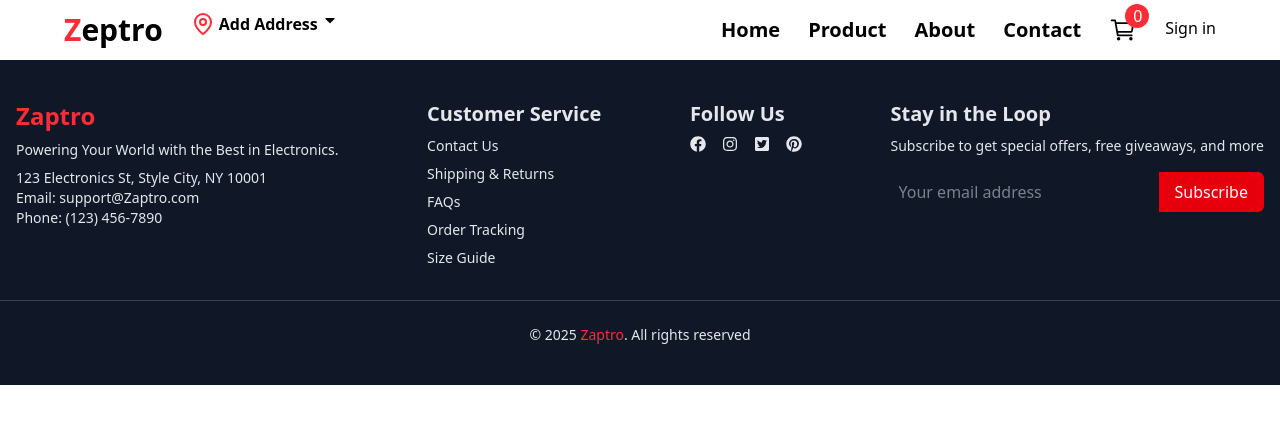
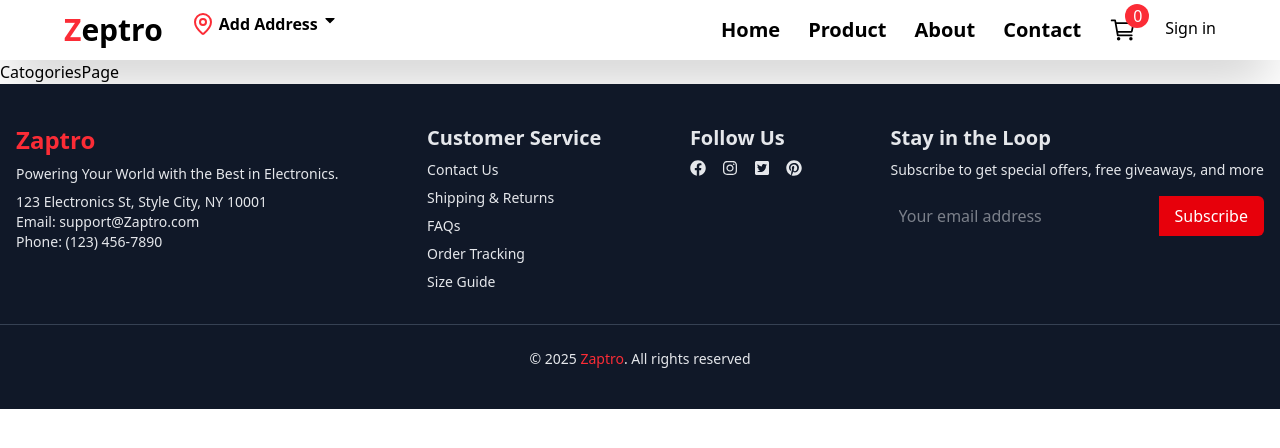
Before and after one commit to mauryahimanshu517/React_Learning, a React (Vite) app in the folder Zaptro/: page /catogories/1 in a window 1280 px wide. Shown: the top 448 px of the page. Built offline with nearby package versions, Linux system fonts and the light colour scheme; no server answers.

Commit message:
new feature

```diff
--- a/Zaptro/src/App.jsx
+++ b/Zaptro/src/App.jsx
@@ -7,6 +7,7 @@ import Cart from "./pages/Cart"
 import Footer from "./component/Footer"
 import Product from "./pages/Product"
 import SingleProduct from "./pages/SingleProduct"
+import CatogoriesPage from "./pages/CatogoriesPage"
 
 
 
@@ -22,6 +23,7 @@ function App() {
         <Route path="/about" element={<About />}></Route>
         <Route path="/contact" element={<Contact />}></Route>
         <Route path="/cart" element={<Cart />}></Route>
+        <Route path="/catogories/:value" element={<CatogoriesPage />}></Route>
       </Routes>
 
       <Footer/>
--- a/Zaptro/src/component/Catgories.jsx
+++ b/Zaptro/src/component/Catgories.jsx
@@ -1,9 +1,11 @@
-import React, { useContext, useEffect } from 'react'
+import React, { useContext, useState } from 'react'
 import { DataContext } from '../context/DataContext'
 
 function Catgories() {
 
     const { data } = useContext(DataContext)
+    const [catogoriesData,setcatogoriesData] = useState("null")
+    console.log(catogoriesData)
 
     return (
         <>
@@ -19,6 +21,9 @@ function Catgories() {
                                 <button
                                     key={index}
                                     className="w-40 rounded text-lg bg-white m-2"
+                                    value={category}
+                                    onClick={(e)=>setcatogoriesData(e.target.value)}
+
                                 >
                                     {category.charAt(0).toUpperCase()+category.slice(1,category.length).toLowerCase()}
                                 </button>
--- /dev/null
+++ b/Zaptro/src/pages/CatogoriesPage.jsx
@@ -0,0 +1,10 @@
+import React from 'react'
+import Catgories from "../component/Catgories"
+
+function CatogoriesPage() {
+  return (
+    <div>CatogoriesPage</div>
+  )
+}
+
+export default CatogoriesPage
```
